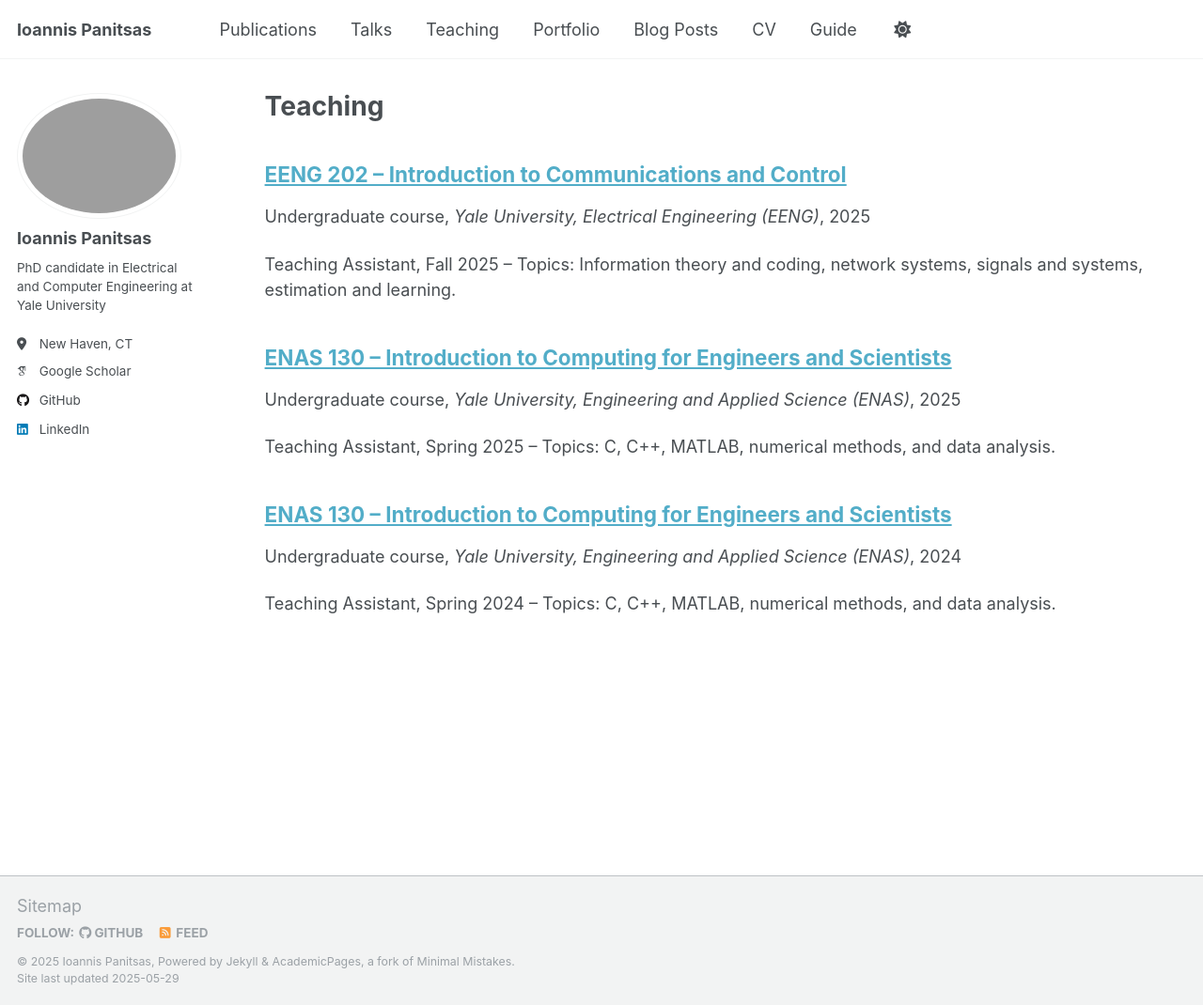
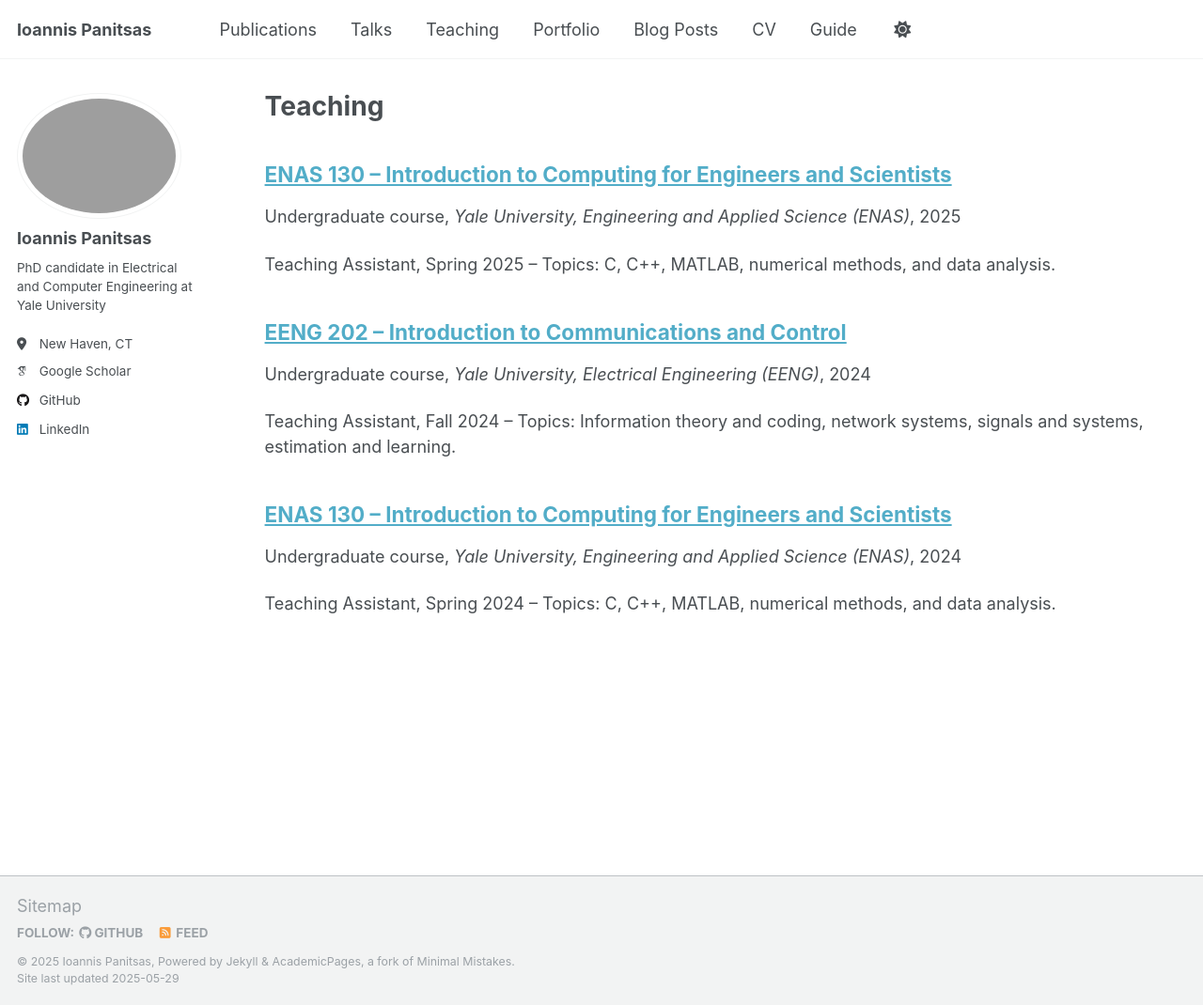
Before and after one commit to panitsasi/panitsasi.github.io, a Jekyll site: the page built from _pages/teaching.html, in a window 1280 px wide and 1070 px high. Shown: the whole window at 94% size. Built offline with Jekyll 4.4.1, drawn with Linux system fonts in a browser that asks for light colours; some web fonts are replaced.

Commit message:
Updated the index page

```diff
--- a/_teaching/2025-fall-teaching-EENG-202.md
+++ b/_teaching/2024-fall-teaching-EENG-202.md
@@ -3,9 +3,9 @@ title: "EENG 202 – Introduction to Communications and Control"
 collection: teaching
 type: "Undergraduate course"
 # permalink: /teaching/2025-fall-eeng202
-excerpt: "Teaching Assistant, Fall 2025 – Topics: Information theory and coding, network systems, signals and systems, estimation and learning."
+excerpt: "Teaching Assistant, Fall 2024 – Topics: Information theory and coding, network systems, signals and systems, estimation and learning."
 venue: "Yale University, Electrical Engineering (EENG)"
-term: "Fall 2025"
-date: 2025-09-01
+term: "Fall 2024"
+date: 2024-09-01
 location: "New Haven, CT"
 ---
```
